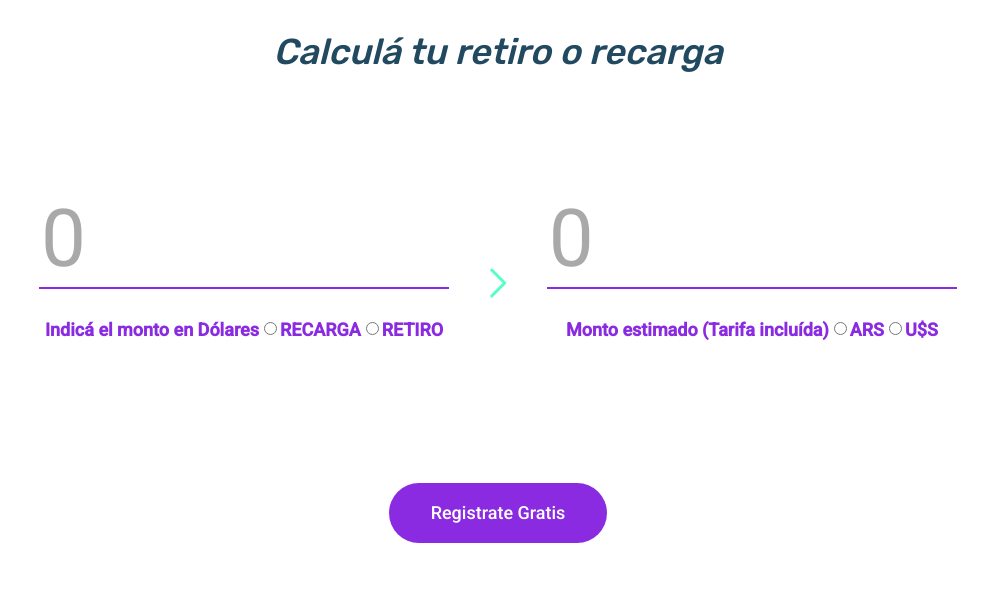
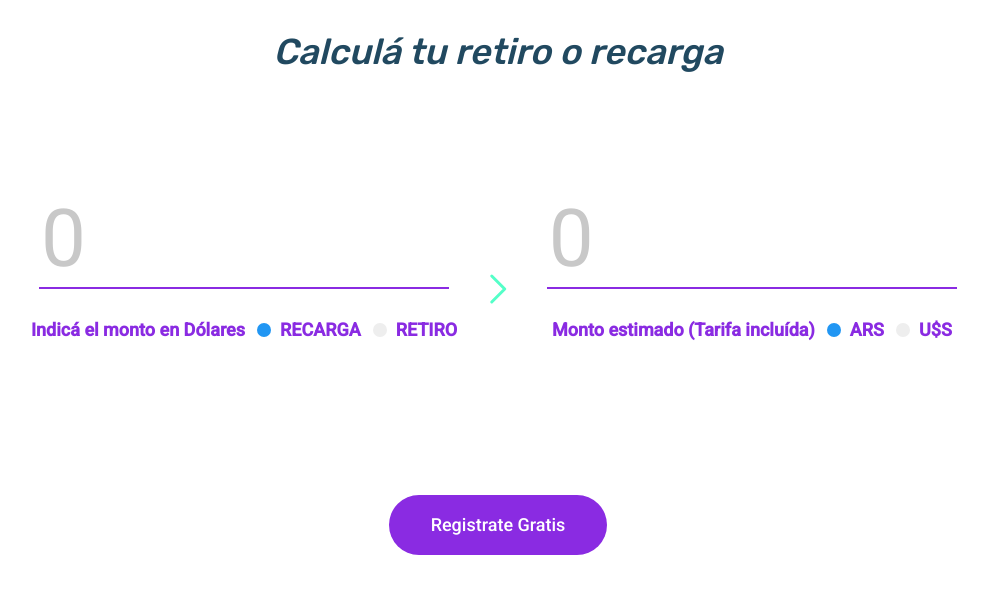
Before and after one commit to jonathanlevrero/NubiProyecto, a React (Create React App) app in the folder nubilanding/: page / in a window 1280 px wide. Shown: the top 594 px of the page, without its empty margins (142-1130 px from the left). Built offline with nearby package versions, Linux system fonts and the light colour scheme.

Commit message:
maquetado de la vista de calculadora terminado

```diff
--- a/nubilanding/src/components/calculadora/calculadora.js
+++ b/nubilanding/src/components/calculadora/calculadora.js
@@ -10,24 +10,32 @@ class Calculadora extends React.Component {
           <h2 className={styles.titulo}>Calculá tu retiro o recarga</h2>
         </div>
         <form className={styles.calculadora}>
-          <div className= {styles.seccionValor}>
-            <input type='text' value='0' name='valor' id='valor' />
+          <div className={styles.seccionValor}>
+            <input type="text" placeholder="0" name="monto" id="monto" />
             <label>Indicá el monto en Dólares</label>
-            <input type='radio' id='recarga' name='tipooperacion' value='recarga' />
-            <label htmlFor='recarga'>RECARGA</label>
-            <input type='radio' id='retiro' name='tipooperacion' value='retiro' />
-            <label htmlFor='retiro'>RETIRO</label>
+            <label className={styles.inputRadio} htmlFor="recarga">RECARGA
+              <input type="radio" checked="checked" id="recarga" name="tipodeoperacion" value="recarga"/>
+              <span className={styles.marcado}></span>
+            </label>
+            <label className={styles.inputRadio} htmlFor="retiro">RETIRO
+              <input type="radio" id="retiro" name="tipodeoperacion" value="retiro"/>
+              <span className={styles.marcado}></span>
+            </label>
           </div>
           <div className={styles.flecha}>
-          <img src={Flecha} alt='Boton para Calcular' />
+            <img src={Flecha} alt="Boton para Calcular" />
           </div>
           <div className={styles.seccionValor}>
-            <input type='text' value='0' name='resultado' id='resultado' />
+            <input type="text" placeholder="0" name="resultado" id="resultado"/>
             <label>Monto estimado (Tarifa incluída)</label>
-            <input type='radio' name='tipomoneda' value='Pesos' />
-            <label>ARS</label>
-            <input type='radio' name='tipomoneda' value='Dolares' />
-            <label>U$S</label>
+            <label className={styles.inputRadio} htmlFor="pesos">ARS
+              <input type="radio" checked="checked" id="pesos" name="tipodemoneda" value="pesos"/>
+              <span className={styles.marcado}></span>
+            </label>
+            <label className={styles.inputRadio} htmlFor="dolares">U$S
+              <input type="radio" id="dolares" name="tipodemoneda" value="dolares"/>
+              <span className={styles.marcado}></span>
+            </label>
           </div>
         </form>
         <button className={styles.boton}>Registrate Gratis</button>
--- a/nubilanding/src/components/calculadora/styles.module.scss
+++ b/nubilanding/src/components/calculadora/styles.module.scss
@@ -38,6 +38,11 @@
   border-bottom: solid 2px blueviolet;
   margin-bottom: 30px;
   padding-bottom: 10px;
+  outline: none;
+}
+
+::placeholder {
+  color: #c8c8c8;
 }
 
 label {
@@ -45,6 +50,39 @@ label {
   font-family: "Roboto";
   font-weight: 600;
   color: blueviolet;
+}
+
+.inputRadio {
+  display: block;
+  position: relative;
+  padding-left: 35px;
+  margin-bottom: 12px;
+  cursor: pointer;
+  font-size: 18px;
+}
+
+.inputRadio input {
+  position: absolute;
+  opacity: 0;
+  cursor: pointer;
+}
+
+.marcado {
+  position: absolute;
+  top: 4px;
+  left: 12px;
+  height: 14px;
+  width: 14px;
+  background-color: #eee;
+  border-radius: 50%;
+}
+
+.inputRadio:hover input ~ .marcado {
+  background-color: #ccc;
+}
+
+.inputRadio input:checked ~ .marcado {
+  background-color: #2196f3;
 }
 
 .flecha {
```
